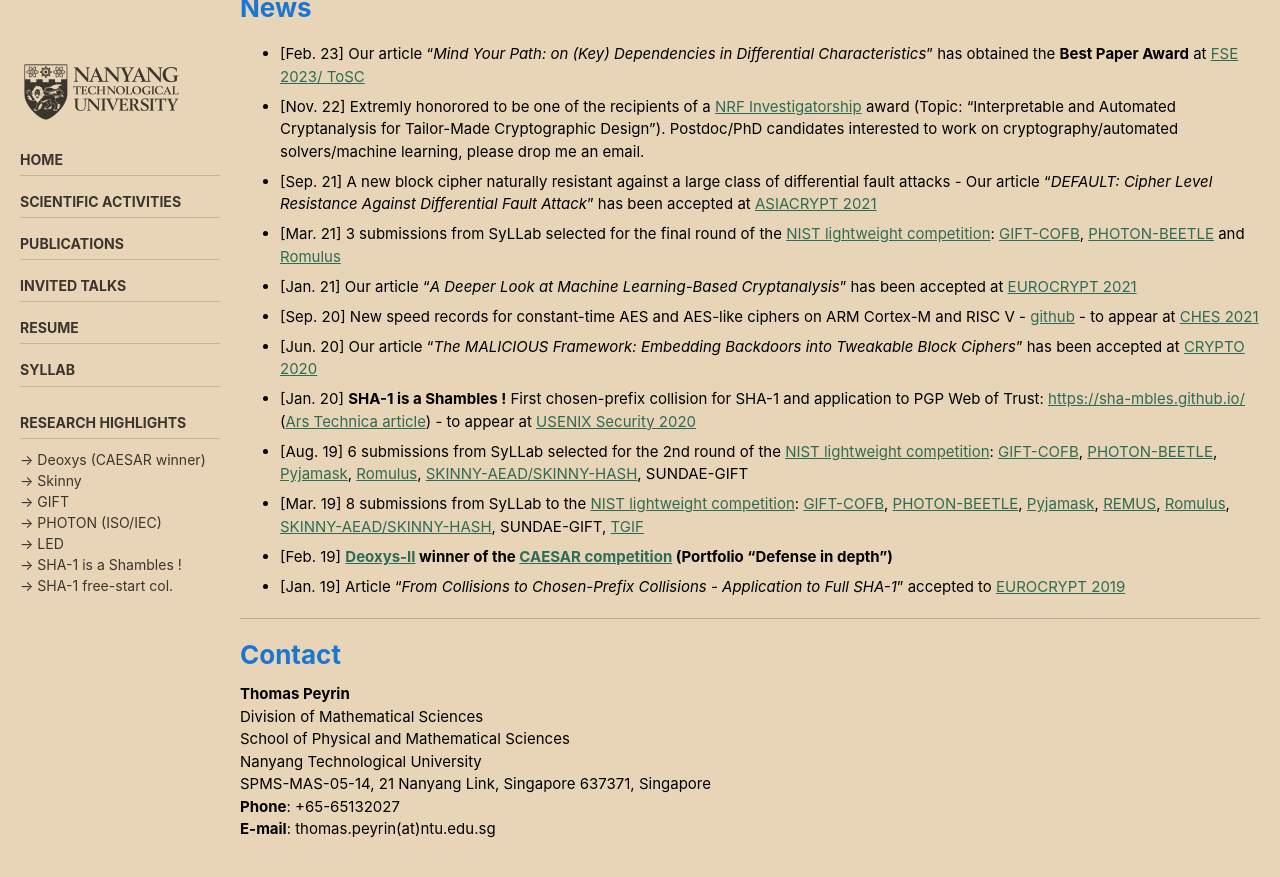
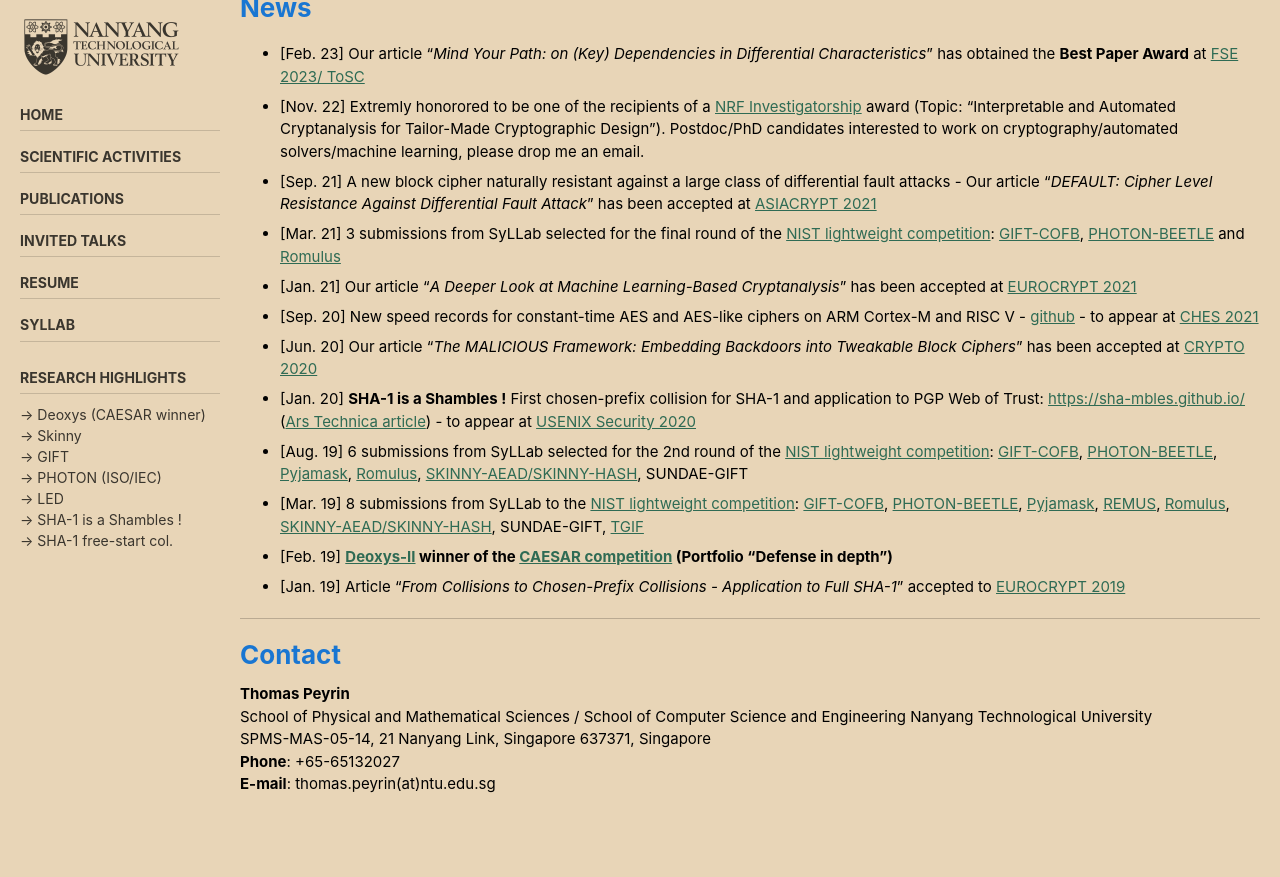
Before and after one commit to thomaspeyrin/web, a Jekyll site: the page built from index.md, in a window 1280 px wide and 900 px high, scrolled down 369 px. Shown: the top 877 px of the window. Built offline with Jekyll 4.4.1, drawn with Linux system fonts in a browser that asks for light colours; cached includes are drawn as plain includes; nearby versions of some CDN libraries; after the commit the page ends 1224 px from its top, so only the background shows below that.

Commit message:
Update index.md

```diff
--- a/index.md
+++ b/index.md
@@ -40,8 +40,7 @@ Previously, I was a PhD student at [Orange Labs](http://www.orange.com/en_EN/) (
 # Contact
 
 **Thomas Peyrin**
-Division of Mathematical Sciences
-School of Physical and Mathematical Sciences
+School of Physical and Mathematical Sciences / School of Computer Science and Engineering
 Nanyang Technological University
 SPMS-MAS-05-14, 21 Nanyang Link, Singapore 637371, Singapore
 **Phone**: +65-65132027
```
